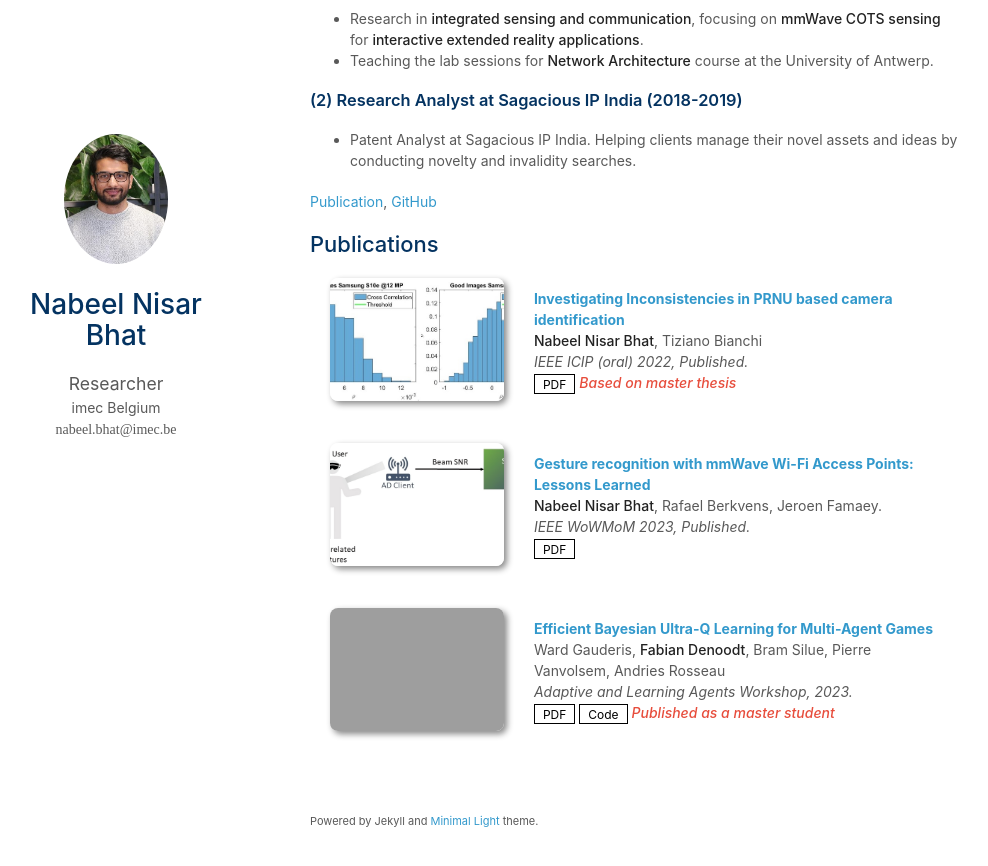
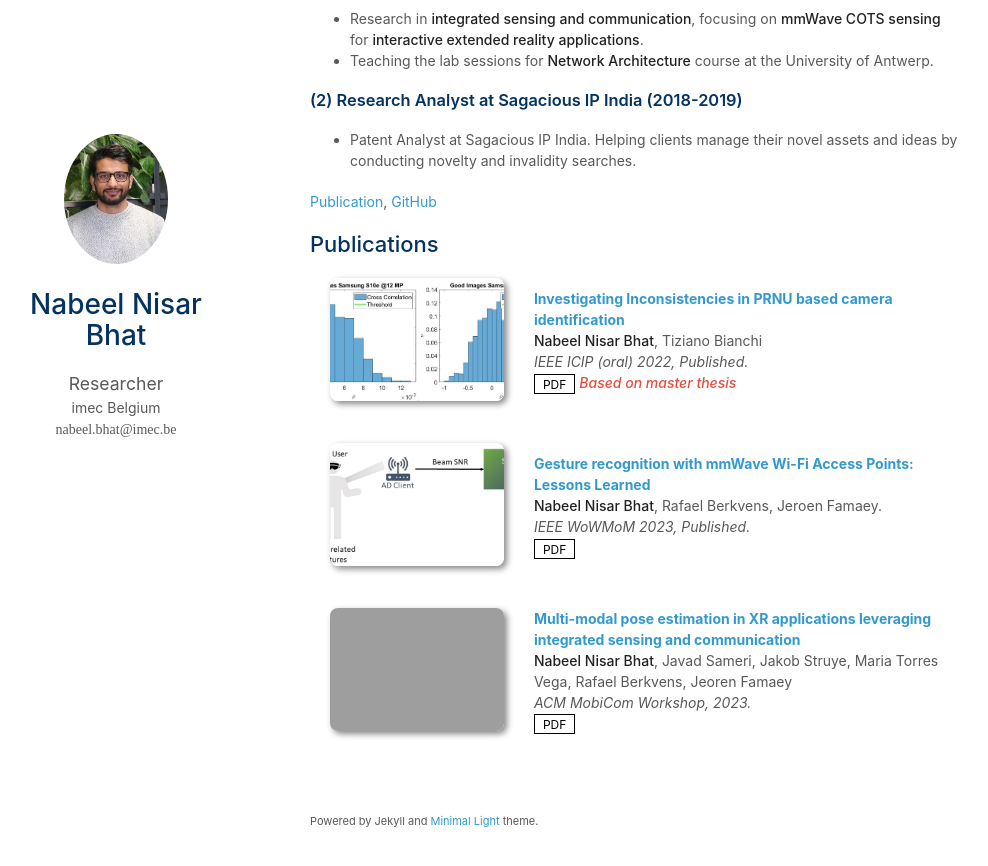
Before and after one commit to nisarnabeel/nisarnabeel.github.io, a Jekyll site: the page built from index.md, in a window 1280 px wide and 900 px high, scrolled down 544 px. Shown: the top 866 px of the window, without its empty margins (160-1148 px from the left). Built offline with Jekyll 4.4.1, drawn with Linux system fonts in a browser that asks for light colours; a style sheet for code colours, icons or effects is not loaded; our own code applies the rules of GitHub Pages for plain Markdown files; grey boxes are pictures that could not be loaded.

Commit message:
Update publications.yml

```diff
--- a/_data/publications.yml
+++ b/_data/publications.yml
@@ -36,10 +36,10 @@ main:
 
     image: ./assets/beamsnrpic.png
 
-  - title: "Efficient Bayesian Ultra-Q Learning for Multi-Agent Games"
-    authors:  Ward Gauderis, <strong>Fabian Denoodt</strong>, Bram Silue, Pierre Vanvolsem, Andries Rosseau
-    conference: Adaptive and Learning Agents Workshop, 2023.
-    pdf: https://researchportal.vub.be/en/publications/efficient-bayesian-ultra-q-learning-for-multi-agent-games-2
-    code: https://github.com/WardGauderis/Hyper-Q
-    notes: Published as a master student
+  - title: "Multi-modal pose estimation in XR applications leveraging integrated sensing and communication"
+    authors:  <strong>Nabeel Nisar Bhat</strong>, Javad Sameri, Jakob Struye, Maria Torres Vega, Rafael Berkvens, Jeoren Famaey
+    conference: ACM MobiCom Workshop, 2023.
+    pdf: https://dl.acm.org/doi/10.1145/3615452.3617944
+    #code: https://github.com/WardGauderis/Hyper-Q
+    #notes: Published as a master student
     image: ./assets/ultra-q.png
```
